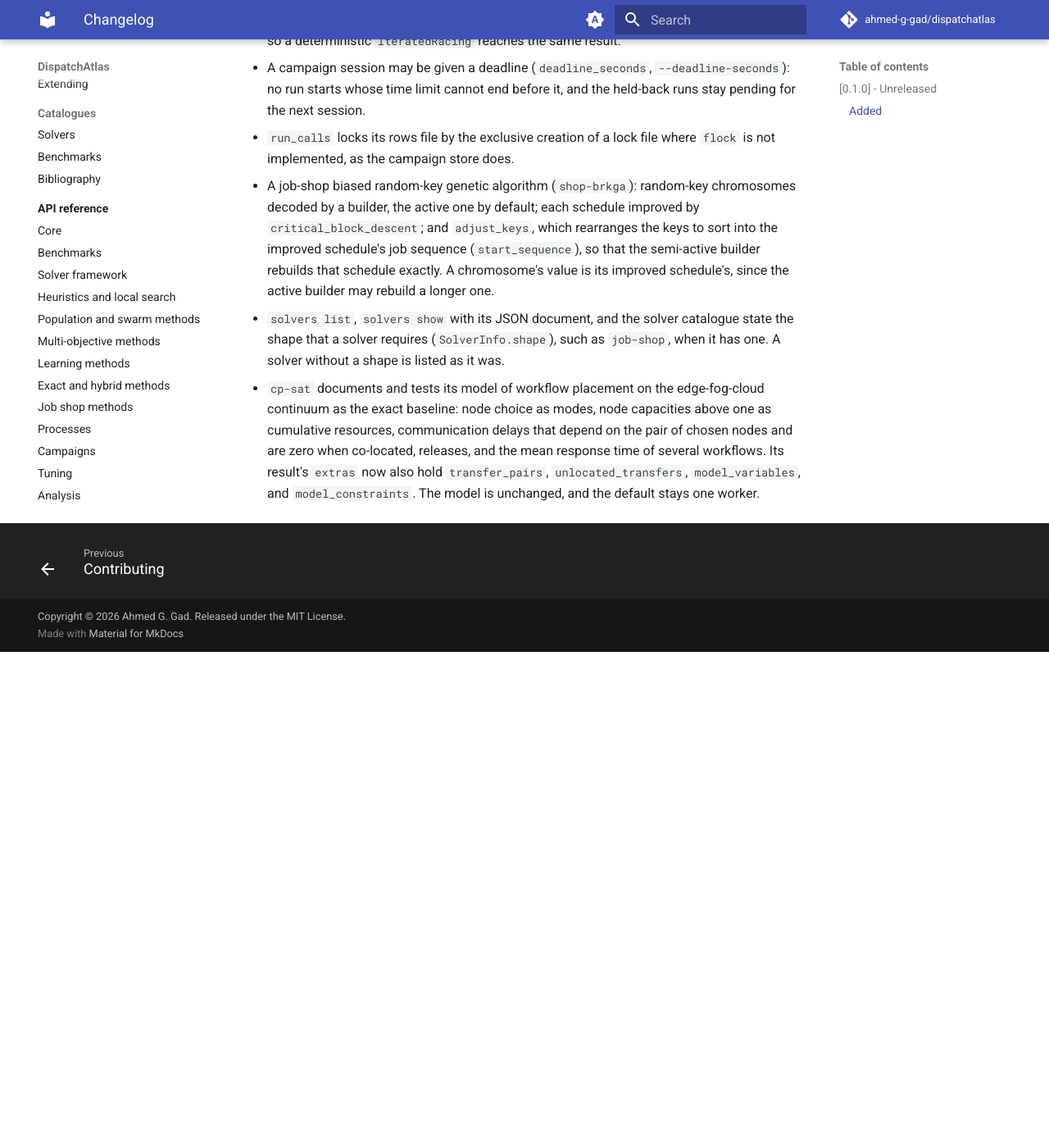
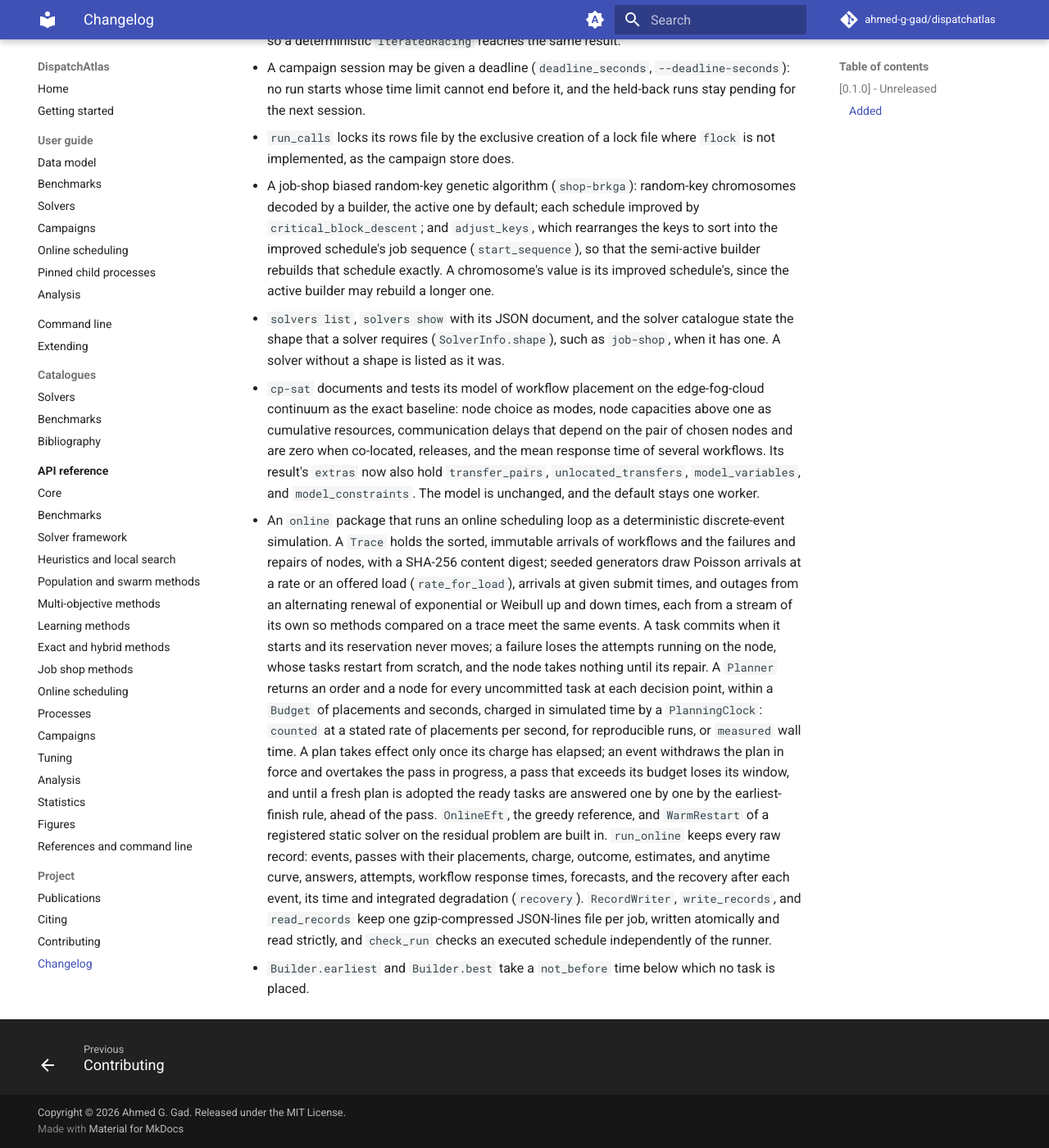
Before and after one commit to Ahmed-G-Gad/dispatchatlas, an MkDocs documentation site: the page built from docs/changelog.md, in a window 1280 px wide and 1400 px high, scrolled down 10012 px. Shown: the whole window at 82% size. Built offline with MkDocs 1.6.1 and Material for MkDocs 9.7.7, drawn with Linux system fonts in a browser that asks for light colours; comment, search, counter and statistics services are not loaded; before the commit the page ends 10807 px from its top, so only the background shows below that.

Commit message:
Document the online package: guide, API page, changelog, and README

```diff
--- a/CHANGELOG.md
+++ b/CHANGELOG.md
@@ -480,3 +480,31 @@ and this project adheres to [Semantic Versioning](https://semver.org/spec/v2.0.0
   workflows. Its result's `extras` now also hold `transfer_pairs`,
   `unlocated_transfers`, `model_variables`, and `model_constraints`. The model is
   unchanged, and the default stays one worker.
+- An `online` package that runs an online scheduling loop as a deterministic
+  discrete-event simulation. A `Trace` holds the sorted, immutable arrivals of
+  workflows and the failures and repairs of nodes, with a SHA-256 content
+  digest; seeded generators draw Poisson arrivals at a rate or an offered
+  load (`rate_for_load`), arrivals at given submit times, and outages from an
+  alternating renewal of exponential or Weibull up and down times, each from a
+  stream of its own so methods compared on a trace meet the same events. A
+  task commits when it starts and its reservation never moves; a failure
+  loses the attempts running on the node, whose tasks restart from scratch,
+  and the node takes nothing until its repair. A `Planner` returns an order
+  and a node for every uncommitted task at each decision point, within a
+  `Budget` of placements and seconds, charged in simulated time by a
+  `PlanningClock`: `counted` at a stated rate of placements per second, for
+  reproducible runs, or `measured` wall time. A plan takes effect only once
+  its charge has elapsed; an event withdraws the plan in force and overtakes
+  the pass in progress, a pass that exceeds its budget loses its window, and
+  until a fresh plan is adopted the ready tasks are answered one by one by the
+  earliest-finish rule, ahead of the pass. `OnlineEft`, the greedy reference,
+  and `WarmRestart` of a registered static solver on the residual problem are
+  built in. `run_online` keeps every raw record: events, passes with their
+  placements, charge, outcome, estimates, and anytime curve, answers,
+  attempts, workflow response times, forecasts, and the recovery after each
+  event, its time and integrated degradation (`recovery`). `RecordWriter`,
+  `write_records`, and `read_records` keep one gzip-compressed JSON-lines file
+  per job, written atomically and read strictly, and `check_run` checks an
+  executed schedule independently of the runner.
+- `Builder.earliest` and `Builder.best` take a `not_before` time below which
+  no task is placed.
--- a/mkdocs.yml
+++ b/mkdocs.yml
@@ -106,6 +106,7 @@ nav:
       - Benchmarks: guide/benchmarks.md
       - Solvers: guide/solvers.md
       - Campaigns: guide/campaigns.md
+      - Online scheduling: guide/online.md
       - Pinned child processes: guide/processes.md
       - Analysis: guide/analyzing.md
   - Command line: cli.md
@@ -125,6 +126,7 @@ nav:
       - Learning methods: api/solvers-learning.md
       - Exact and hybrid methods: api/solvers-exact.md
       - Job shop methods: api/solvers-shop.md
+      - Online scheduling: api/online.md
       - Processes: api/processes.md
       - Campaigns: api/campaigns.md
       - Tuning: api/tuning.md
```
Also changed, not shown: README.md (+6 -0 lines), docs/api/index.md (+1 -0 lines), docs/api/online.md (added, +25 -0 lines), docs/guide/online.md (added, +148 -0 lines), docs/index.md (+3 -0 lines), 2 other files.
